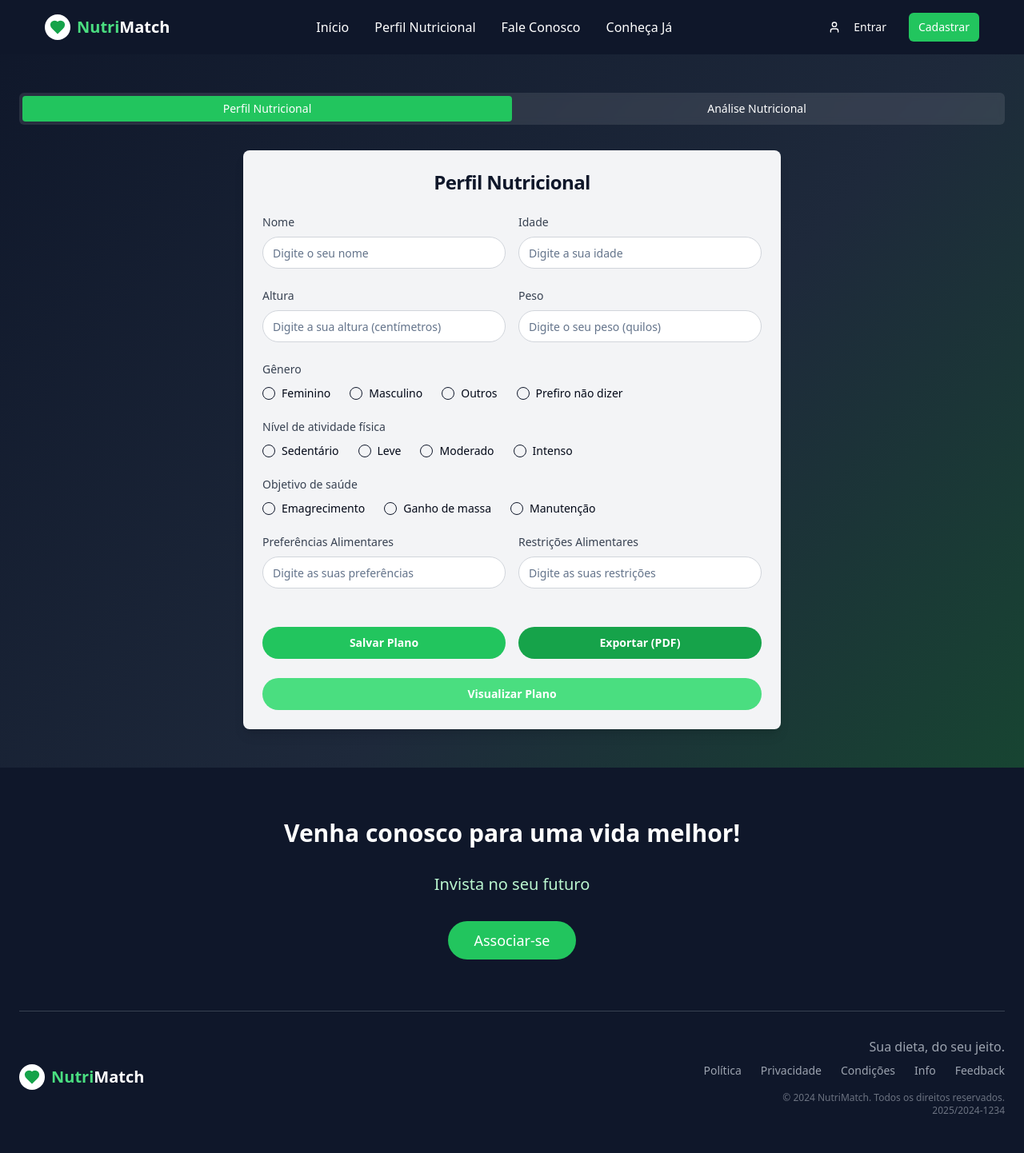
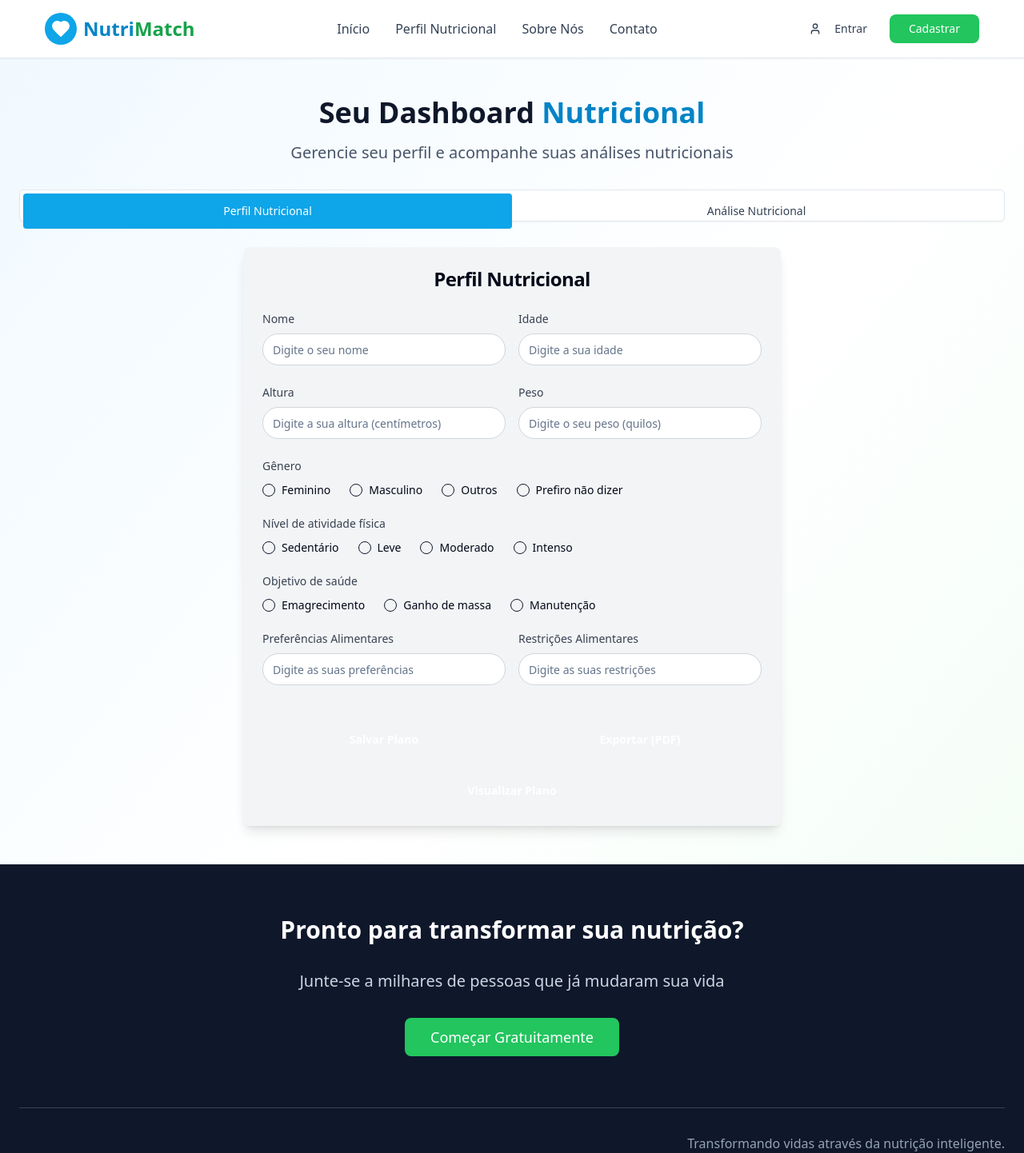
Before and after one commit to jgsena7/nutrimatch, a React (Vite) app: page /dashboard in a window 1280 px wide. Shown: the top 1442 px of the page at 80% size. Built offline with nearby package versions, Linux system fonts and the light colour scheme.

Commit message:
feat: Implement design changes based on image
- Apply color scheme, header, and initial screen design.
- Preserve existing functionalities.

```diff
--- a/src/components/Footer.tsx
+++ b/src/components/Footer.tsx
@@ -5,47 +5,45 @@ import { Button } from "@/components/ui/button";
 
 const Footer = () => {
   return (
-    <footer className="bg-nutri-dark-900 text-white py-16">
+    <footer className="bg-app-gray-900 text-white py-16">
       <div className="container mx-auto px-6">
         <div className="text-center space-y-8">
           <h2 className="text-3xl font-bold">
-            Venha conosco para uma vida melhor!
+            Pronto para transformar sua nutrição?
           </h2>
-          <h3 className="text-xl text-nutri-green-200">
-            Invista no seu futuro
+          <h3 className="text-xl text-app-gray-300">
+            Junte-se a milhares de pessoas que já mudaram sua vida
           </h3>
           <Button
             size="lg"
-            className="bg-nutri-green-500 hover:bg-nutri-green-600 text-white px-8 py-6 text-lg rounded-full"
+            className="bg-app-green-500 hover:bg-app-green-600 text-white px-8 py-6 text-lg rounded-lg"
           >
-            Associar-se
+            Começar Gratuitamente
           </Button>
         </div>
 
-        <div className="mt-16 pt-8 border-t border-gray-700">
+        <div className="mt-16 pt-8 border-t border-app-gray-700">
           <div className="flex flex-col md:flex-row items-center justify-between">
             <div className="flex items-center space-x-2 mb-4 md:mb-0">
-              <div className="flex items-center justify-center w-8 h-8 bg-white rounded-full">
-                <Heart className="w-5 h-5 text-nutri-green-600" fill="currentColor" />
+              <div className="flex items-center justify-center w-8 h-8 bg-app-blue-500 rounded-full">
+                <Heart className="w-5 h-5 text-white" fill="currentColor" />
               </div>
               <span className="text-xl font-bold">
-                <span className="text-nutri-green-400">Nutri</span>Match
+                <span className="text-app-blue-400">Nutri</span>
+                <span className="text-app-green-400">Match</span>
               </span>
             </div>
 
             <div className="text-center md:text-right">
-              <p className="text-gray-400 mb-2">Sua dieta, do seu jeito.</p>
-              <div className="flex flex-wrap justify-center md:justify-end space-x-6 text-sm text-gray-400">
-                <a href="#" className="hover:text-nutri-green-400">Política</a>
-                <a href="#" className="hover:text-nutri-green-400">Privacidade</a>
-                <a href="#" className="hover:text-nutri-green-400">Condições</a>
-                <a href="#" className="hover:text-nutri-green-400">Info</a>
-                <a href="#" className="hover:text-nutri-green-400">Feedback</a>
+              <p className="text-app-gray-400 mb-2">Transformando vidas através da nutrição inteligente.</p>
+              <div className="flex flex-wrap justify-center md:justify-end space-x-6 text-sm text-app-gray-400">
+                <a href="#" className="hover:text-app-blue-400">Política de Privacidade</a>
+                <a href="#" className="hover:text-app-blue-400">Termos de Uso</a>
+                <a href="#" className="hover:text-app-blue-400">Contato</a>
+                <a href="#" className="hover:text-app-blue-400">Suporte</a>
               </div>
-              <p className="text-xs text-gray-500 mt-4">
+              <p className="text-xs text-app-gray-500 mt-4">
                 © 2024 NutriMatch. Todos os direitos reservados.
-                <br />
-                2025/2024-1234
               </p>
             </div>
           </div>
--- a/src/components/Header.tsx
+++ b/src/components/Header.tsx
@@ -9,37 +9,38 @@ const Header = () => {
   const location = useLocation();
 
   return (
-    <header className="bg-nutri-dark-900 text-white py-4 px-6">
+    <header className="bg-white shadow-sm border-b border-app-gray-200 py-4 px-6">
       <div className="container mx-auto flex items-center justify-between">
         <div
           className="flex items-center space-x-2 cursor-pointer"
           onClick={() => navigate('/')}
         >
-          <div className="flex items-center justify-center w-8 h-8 bg-white rounded-full">
-            <Heart className="w-5 h-5 text-nutri-green-600" fill="currentColor" />
+          <div className="flex items-center justify-center w-10 h-10 bg-app-blue-500 rounded-full">
+            <Heart className="w-6 h-6 text-white" fill="currentColor" />
           </div>
-          <span className="text-xl font-bold">
-            <span className="text-nutri-green-400">Nutri</span>Match
+          <span className="text-2xl font-bold">
+            <span className="text-app-blue-600">Nutri</span>
+            <span className="text-app-green-600">Match</span>
           </span>
         </div>
 
         <nav className="hidden md:flex items-center space-x-8">
           <button
             onClick={() => navigate('/')}
-            className={`hover:text-nutri-green-400 transition-colors ${
-              location.pathname === '/' ? 'text-nutri-green-400' : ''
+            className={`text-app-gray-700 hover:text-app-blue-600 transition-colors font-medium ${
+              location.pathname === '/' ? 'text-app-blue-600 border-b-2 border-app-blue-600 pb-1' : ''
             }`}
           >
             Início
           </button>
-          <button className="hover:text-nutri-green-400 transition-colors">
+          <button className="text-app-gray-700 hover:text-app-blue-600 transition-colors font-medium">
             Perfil Nutricional
           </button>
-          <button className="hover:text-nutri-green-400 transition-colors">
-            Fale Conosco
+          <button className="text-app-gray-700 hover:text-app-blue-600 transition-colors font-medium">
+            Sobre Nós
           </button>
-          <button className="hover:text-nutri-green-400 transition-colors">
-            Conheça Já
+          <button className="text-app-gray-700 hover:text-app-blue-600 transition-colors font-medium">
+            Contato
           </button>
         </nav>
 
@@ -48,7 +49,7 @@ const Header = () => {
             variant="ghost"
             size="sm"
             onClick={() => navigate('/login')}
-            className="text-white hover:text-nutri-green-400 hover:bg-nutri-dark-700"
+            className="text-app-gray-700 hover:text-app-blue-600 hover:bg-app-blue-50"
           >
             <User className="w-4 h-4 mr-2" />
             Entrar
@@ -56,7 +57,7 @@ const Header = () => {
           <Button
             size="sm"
             onClick={() => navigate('/register')}
-            className="bg-nutri-green-500 hover:bg-nutri-green-600 text-white"
+            className="bg-app-green-500 hover:bg-app-green-600 text-white px-6 py-2 rounded-lg"
           >
             Cadastrar
           </Button>
--- a/src/components/HeroSection.tsx
+++ b/src/components/HeroSection.tsx
@@ -1,97 +1,132 @@
 
 import React from 'react';
 import { Button } from "@/components/ui/button";
-import { ArrowRight, Apple, TrendingUp, Users } from 'lucide-react';
+import { ArrowRight, CheckCircle, Users, TrendingUp } from 'lucide-react';
 import { useNavigate } from 'react-router-dom';
 
 const HeroSection = () => {
   const navigate = useNavigate();
 
   return (
-    <div className="bg-gradient-to-br from-nutri-dark-900 via-nutri-dark-800 to-nutri-green-900 min-h-screen flex items-center">
+    <div className="bg-gradient-to-br from-app-blue-50 via-white to-app-green-50 min-h-screen">
       <div className="container mx-auto px-6 py-20">
         <div className="grid lg:grid-cols-2 gap-12 items-center">
-          <div className="text-white space-y-8">
-            <h1 className="text-5xl lg:text-6xl font-bold leading-tight">
-              Bem-vindo ao <span className="text-nutri-green-400">NutriMatch</span>
+          <div className="space-y-8">
+            <div className="space-y-4">
+              <h1 className="text-5xl lg:text-6xl font-bold leading-tight text-app-gray-900">
+                Transforme sua
+                <span className="text-app-blue-600"> nutrição</span> com
+                <span className="text-app-green-600"> inteligência</span>
               </h1>
-            <h2 className="text-2xl lg:text-3xl font-light text-nutri-green-200">
-              Sua dieta, do seu jeito.
-            </h2>
-            <p className="text-lg text-gray-300 leading-relaxed max-w-lg">
-              Esta coleção de outros grandiosos pontos sua paixão a descobrir em refeições.
-              Descubra uma nova forma de comer com o NutriMatch que entende você.
+              <p className="text-xl text-app-gray-600 leading-relaxed max-w-lg">
+                Descubra o poder da alimentação personalizada com análises nutricionais inteligentes e recomendações baseadas no seu perfil único.
               </p>
+            </div>
+
+            <div className="space-y-4">
+              <div className="flex items-center space-x-3">
+                <CheckCircle className="w-6 h-6 text-app-green-500" />
+                <span className="text-app-gray-700 text-lg">Análise nutricional completa</span>
+              </div>
+              <div className="flex items-center space-x-3">
+                <CheckCircle className="w-6 h-6 text-app-green-500" />
+                <span className="text-app-gray-700 text-lg">Recomendações personalizadas</span>
+              </div>
+              <div className="flex items-center space-x-3">
+                <CheckCircle className="w-6 h-6 text-app-green-500" />
+                <span className="text-app-gray-700 text-lg">Acompanhamento em tempo real</span>
+              </div>
+            </div>
+
+            <div className="flex flex-col sm:flex-row gap-4">
               <Button
                 size="lg"
                 onClick={() => navigate('/register')}
-              className="bg-nutri-green-500 hover:bg-nutri-green-600 text-white text-lg px-8 py-6 rounded-full"
+                className="bg-app-blue-600 hover:bg-app-blue-700 text-white text-lg px-8 py-4 rounded-lg"
+              >
+                Começar Agora
+                <ArrowRight className="ml-2 w-5 h-5" />
+              </Button>
+              <Button
+                variant="outline"
+                size="lg"
+                className="border-app-gray-300 text-app-gray-700 hover:bg-app-gray-50 text-lg px-8 py-4 rounded-lg"
               >
                 Saiba Mais
-              <ArrowRight className="ml-2 w-5 h-5" />
               </Button>
+            </div>
           </div>
 
           <div className="relative">
-            <div className="relative z-10 bg-white rounded-3xl p-8 shadow-2xl">
+            <div className="relative z-10 bg-white rounded-3xl p-8 shadow-xl border border-app-gray-100">
               <img
-                src="https://images.unsplash.com/photo-1490645935967-10de6ba17061?w=400&h=300&fit=crop&crop=center"
-                alt="Prato saudável com diversos alimentos"
-                className="w-full h-64 object-cover rounded-2xl mb-6"
+                src="https://images.unsplash.com/photo-1490645935967-10de6ba17061?w=500&h=400&fit=crop&crop=center"
+                alt="Alimentação saudável e balanceada"
+                className="w-full h-80 object-cover rounded-2xl mb-6"
               />
               <div className="space-y-4">
-                <h3 className="text-xl font-semibold text-nutri-dark-900">
-                  Planejamento alimentar personalizado.
+                <h3 className="text-2xl font-semibold text-app-gray-900">
+                  Sua jornada nutricional personalizada
                 </h3>
-                <p className="text-gray-600">
-                  Tudo isso em uma única interface simples, intuitiva e acessível, para
-                  que qualquer pessoa possa viver com mais praticidade e segurança.
+                <p className="text-app-gray-600 leading-relaxed">
+                  Com nossa tecnologia avançada, você terá acesso a análises detalhadas e recomendações que se adaptam ao seu estilo de vida e objetivos.
                 </p>
+                <div className="flex items-center justify-between pt-4">
+                  <div className="text-center">
+                    <div className="text-2xl font-bold text-app-blue-600">1000+</div>
+                    <div className="text-sm text-app-gray-500">Usuários ativos</div>
+                  </div>
+                  <div className="text-center">
+                    <div className="text-2xl font-bold text-app-green-600">95%</div>
+                    <div className="text-sm text-app-gray-500">Satisfação</div>
+                  </div>
+                  <div className="text-center">
+                    <div className="text-2xl font-bold text-app-blue-600">24/7</div>
+                    <div className="text-sm text-app-gray-500">Suporte</div>
+                  </div>
+                </div>
               </div>
             </div>
 
-            <div className="absolute -top-4 -right-4 w-32 h-32 bg-nutri-green-400 rounded-full opacity-20"></div>
-            <div className="absolute -bottom-4 -left-4 w-24 h-24 bg-nutri-green-600 rounded-full opacity-30"></div>
+            <div className="absolute -top-6 -right-6 w-32 h-32 bg-app-blue-200 rounded-full opacity-50"></div>
+            <div className="absolute -bottom-6 -left-6 w-24 h-24 bg-app-green-200 rounded-full opacity-60"></div>
           </div>
         </div>
 
-        <div className="mt-20 grid md:grid-cols-3 gap-8">
-          <div className="text-center text-white space-y-4">
-            <div className="flex justify-center">
-              <div className="w-16 h-16 bg-nutri-green-500 rounded-full flex items-center justify-center">
-                <Users className="w-8 h-8" />
+        <div className="mt-24 grid md:grid-cols-3 gap-8">
+          <div className="text-center bg-white p-8 rounded-2xl shadow-lg border border-app-gray-100">
+            <div className="flex justify-center mb-6">
+              <div className="w-16 h-16 bg-app-blue-100 rounded-full flex items-center justify-center">
+                <Users className="w-8 h-8 text-app-blue-600" />
               </div>
             </div>
-            <h3 className="text-xl font-semibold">Orientação personalizada</h3>
-            <p className="text-gray-300">
-              Descubra receitas únicas criadas para seus objetivos de nutrição
-              em sua jornada da boa alimentação.
+            <h3 className="text-xl font-semibold text-app-gray-900 mb-4">Comunidade Ativa</h3>
+            <p className="text-app-gray-600 leading-relaxed">
+              Conecte-se com outros usuários, compartilhe experiências e receba apoio em sua jornada nutricional.
             </p>
           </div>
 
-          <div className="text-center text-white space-y-4">
-            <div className="flex justify-center">
-              <div className="w-16 h-16 bg-nutri-green-500 rounded-full flex items-center justify-center">
-                <Apple className="w-8 h-8" />
+          <div className="text-center bg-white p-8 rounded-2xl shadow-lg border border-app-gray-100">
+            <div className="flex justify-center mb-6">
+              <div className="w-16 h-16 bg-app-green-100 rounded-full flex items-center justify-center">
+                <TrendingUp className="w-8 h-8 text-app-green-600" />
               </div>
             </div>
-            <h3 className="text-xl font-semibold">Nutrição inteligente</h3>
-            <p className="text-gray-300">
-              Análise de toda análise de nutrição da sua comida, por aí ficaremos.
-              Faça nossa análise que te oferece uma alimentação.
+            <h3 className="text-xl font-semibold text-app-gray-900 mb-4">Resultados Comprovados</h3>
+            <p className="text-app-gray-600 leading-relaxed">
+              Baseado em ciência nutricional e dados reais, oferecemos estratégias que realmente funcionam.
             </p>
           </div>
 
-          <div className="text-center text-white space-y-4">
-            <div className="flex justify-center">
-              <div className="w-16 h-16 bg-nutri-green-500 rounded-full flex items-center justify-center">
-                <TrendingUp className="w-8 h-8" />
+          <div className="text-center bg-white p-8 rounded-2xl shadow-lg border border-app-gray-100">
+            <div className="flex justify-center mb-6">
+              <div className="w-16 h-16 bg-app-blue-100 rounded-full flex items-center justify-center">
+                <CheckCircle className="w-8 h-8 text-app-blue-600" />
               </div>
             </div>
-            <h3 className="text-xl font-semibold">Acompanhe suas metas</h3>
-            <p className="text-gray-300">
-              Acompanhe tudo o que você come, monitore suas metas
-              em tempo real para uma vida ainda melhor.
+            <h3 className="text-xl font-semibold text-app-gray-900 mb-4">Fácil de Usar</h3>
+            <p className="text-app-gray-600 leading-relaxed">
+              Interface intuitiva e simples que torna o cuidado com a nutrição uma tarefa prazerosa e eficiente.
             </p>
           </div>
         </div>
--- a/src/pages/Dashboard.tsx
+++ b/src/pages/Dashboard.tsx
@@ -8,21 +8,30 @@ import { Tabs, TabsContent, TabsList, TabsTrigger } from "@/components/ui/tabs";
 
 const Dashboard = () => {
   return (
-    <div className="min-h-screen bg-gradient-to-br from-nutri-dark-900 via-nutri-dark-800 to-nutri-green-900">
+    <div className="min-h-screen bg-gradient-to-br from-app-blue-50 via-white to-app-green-50">
       <Header />
 
       <main className="container mx-auto px-6 py-12">
+        <div className="text-center mb-8">
+          <h1 className="text-4xl font-bold text-app-gray-900 mb-4">
+            Seu Dashboard <span className="text-app-blue-600">Nutricional</span>
+          </h1>
+          <p className="text-xl text-app-gray-600">
+            Gerencie seu perfil e acompanhe suas análises nutricionais
+          </p>
+        </div>
+
         <Tabs defaultValue="profile" className="w-full">
-          <TabsList className="grid w-full grid-cols-2 mb-8 bg-white/10 backdrop-blur-sm">
+          <TabsList className="grid w-full grid-cols-2 mb-8 bg-white shadow-sm border border-app-gray-200">
             <TabsTrigger
               value="profile"
-              className="data-[state=active]:bg-nutri-green-500 data-[state=active]:text-white text-white"
+              className="data-[state=active]:bg-app-blue-500 data-[state=active]:text-white text-app-gray-700 py-3"
             >
               Perfil Nutricional
             </TabsTrigger>
             <TabsTrigger
               value="analysis"
-              className="data-[state=active]:bg-nutri-green-500 data-[state=active]:text-white text-white"
+              className="data-[state=active]:bg-app-green-500 data-[state=active]:text-white text-app-gray-700 py-3"
             >
               Análise Nutricional
             </TabsTrigger>
--- a/tailwind.config.ts
+++ b/tailwind.config.ts
@@ -63,7 +63,19 @@ export default {
 					border: 'hsl(var(--sidebar-border))',
 					ring: 'hsl(var(--sidebar-ring))'
 				},
-				'nutri-green': {
+				'app-blue': {
+					50: '#f0f9ff',
+					100: '#e0f2fe',
+					200: '#bae6fd',
+					300: '#7dd3fc',
+					400: '#38bdf8',
+					500: '#0ea5e9',
+					600: '#0284c7',
+					700: '#0369a1',
+					800: '#075985',
+					900: '#0c4a6e',
+				},
+				'app-green': {
 					50: '#f0fdf4',
 					100: '#dcfce7',
 					200: '#bbf7d0',
@@ -75,10 +87,17 @@ export default {
 					800: '#166534',
 					900: '#14532d',
 				},
-				'nutri-dark': {
+				'app-gray': {
+					50: '#f8fafc',
+					100: '#f1f5f9',
+					200: '#e2e8f0',
+					300: '#cbd5e1',
+					400: '#94a3b8',
+					500: '#64748b',
+					600: '#475569',
+					700: '#334155',
+					800: '#1e293b',
 					900: '#0f172a',
-					800: '#1e293b',
-					700: '#334155',
 				}
 			},
 			borderRadius: {
```
Also changed, not shown: src/components/LoginForm.tsx (+15 -22 lines), src/components/RegisterForm.tsx (+21 -20 lines). Lines whose indentation alone changed are shown as unchanged.
